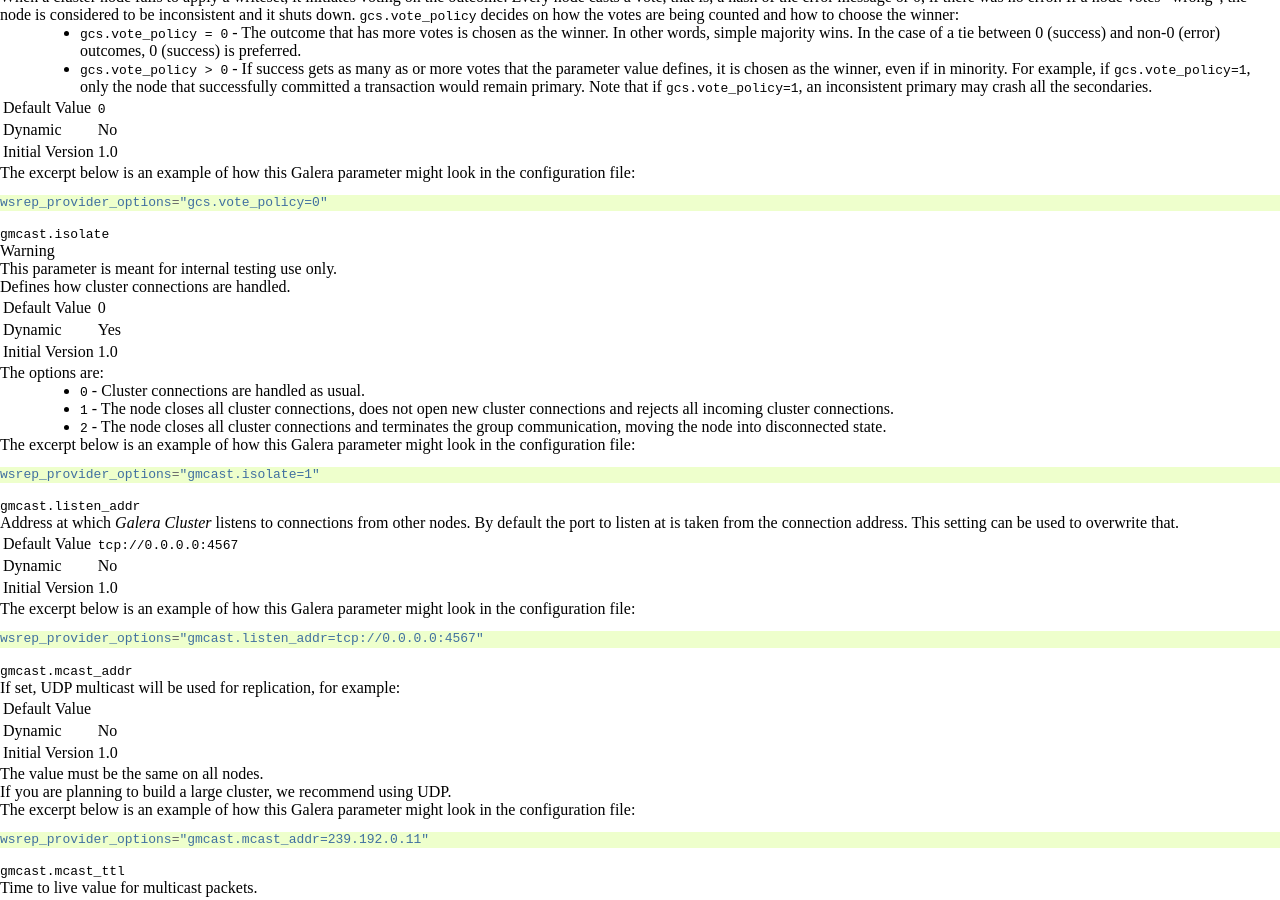
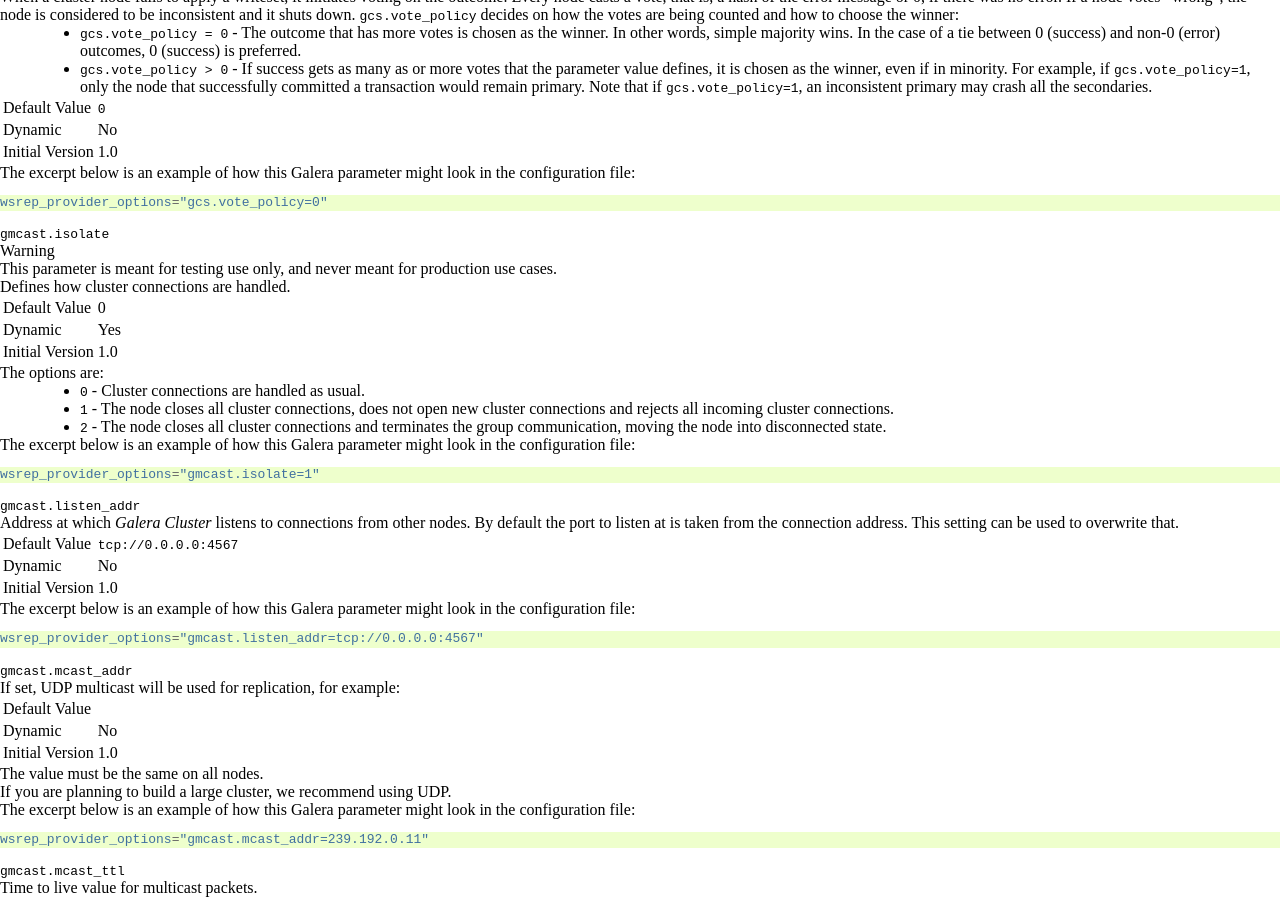
Before and after one commit to codership/documentation, a Sphinx documentation site: the page built from galeracluster/source/documentation/galera-parameters.rst, in a window 1280 px wide and 900 px high, scrolled down 11279 px. Built offline with Sphinx 7.4.7, drawn with Linux system fonts in a browser that asks for light colours; comment, search, counter and statistics services are not loaded.

Commit message:
Update galera-parameters.rst

```diff
--- a/galeracluster/source/documentation/galera-parameters.rst
+++ b/galeracluster/source/documentation/galera-parameters.rst
@@ -1328,7 +1328,7 @@ The excerpt below is an example of how this Galera parameter might look in the c
 .. index::
    pair: wsrep Provider Options; gmcast.isolate
 
-.. warning:: This parameter is meant for internal testing use only.
+.. warning:: This parameter is meant for testing use only, and never meant for production use cases.
 
 Defines how cluster connections are handled.
 
```
